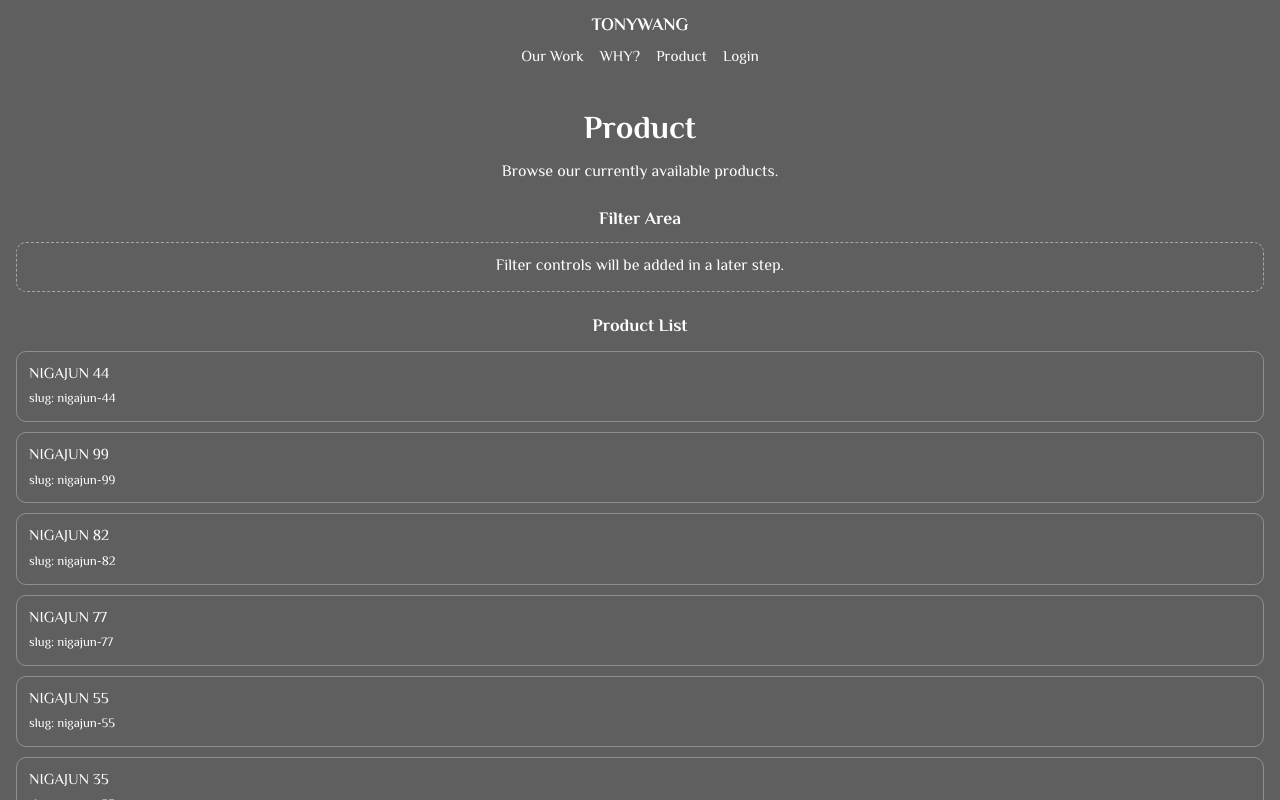
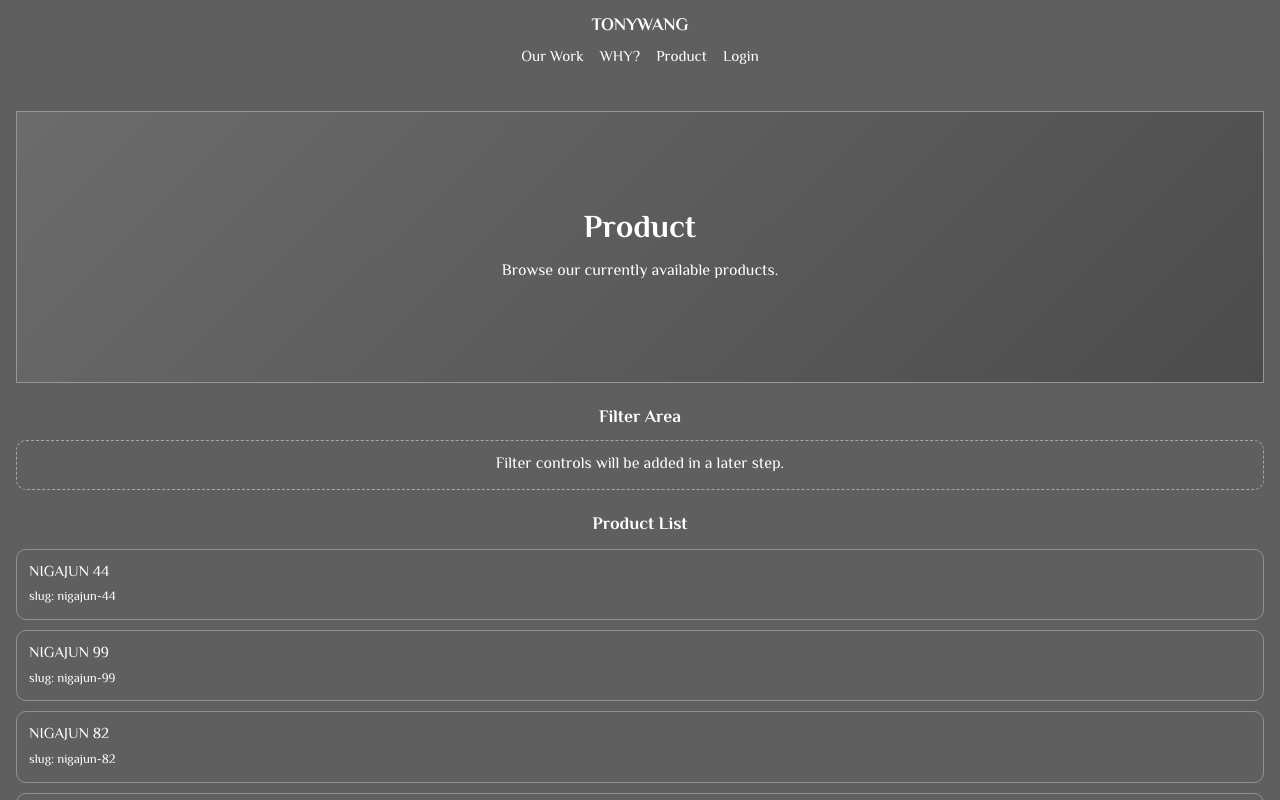
Before and after one commit to iamtonywang/tonytony, a Next.js app: page /products in a window 1280 px wide. Shown: the top 800 px of the page. Built offline with nearby package versions, Linux system fonts and the light colour scheme; a web font is replaced by a local one.

Commit message:
apply lazy video overlay to product hero

```diff
--- a/src/components/sections/Product/ProductHeroSection/ProductHeroSection.module.css
+++ b/src/components/sections/Product/ProductHeroSection/ProductHeroSection.module.css
@@ -3,8 +3,49 @@
   padding: 28px 16px 12px;
 }
 
-.heroInner {
+.heroVisual {
   width: 100%;
+  min-height: 34vh;
+  display: flex;
+  align-items: center;
+  justify-content: center;
+  position: relative;
+}
+
+.videoArea {
+  width: 100%;
+  min-height: 34vh;
+  position: relative;
+  overflow: hidden;
+  border: 1px solid rgba(255, 255, 255, 0.35);
+}
+
+.backgroundLayer {
+  position: absolute;
+  inset: 0;
+  background: linear-gradient(135deg, rgba(255, 255, 255, 0.08), rgba(0, 0, 0, 0.2));
+}
+
+.videoOverlay {
+  position: absolute;
+  inset: 0;
+  pointer-events: none;
+}
+
+.videoElement {
+  width: 100%;
+  height: 100%;
+  object-fit: cover;
+  display: block;
+  pointer-events: none;
+}
+
+.heroOverlay {
+  width: 100%;
+  max-width: 540px;
+  padding: 0 12px;
+  position: absolute;
+  z-index: 2;
   text-align: center;
 }
 
--- a/src/components/sections/Product/ProductHeroSection/ProductHeroSection.tsx
+++ b/src/components/sections/Product/ProductHeroSection/ProductHeroSection.tsx
@@ -1,11 +1,69 @@
+"use client";
+
+import { useEffect, useRef } from "react";
 import styles from "./ProductHeroSection.module.css";
 
 export default function ProductHeroSection() {
+  const heroVisualRef = useRef<HTMLDivElement | null>(null);
+  const videoOverlayRef = useRef<HTMLDivElement | null>(null);
+
+  useEffect(() => {
+    let isMounted = true;
+    let hasMountedVideo = false;
+
+    const mountVideoOverlay = () => {
+      if (!isMounted || hasMountedVideo || !videoOverlayRef.current) {
+        return;
+      }
+
+      const videoEl = document.createElement("video");
+      videoEl.className = styles.videoElement;
+      videoEl.muted = true;
+      videoEl.playsInline = true;
+      videoEl.loop = true;
+      videoEl.preload = "metadata";
+      videoEl.setAttribute("aria-hidden", "true");
+
+      videoOverlayRef.current.appendChild(videoEl);
+      hasMountedVideo = true;
+    };
+
+    const rafId = requestAnimationFrame(() => {
+      if (!heroVisualRef.current) {
+        return;
+      }
+
+      const observer = new IntersectionObserver(
+        (entries) => {
+          const [entry] = entries;
+          if (entry && entry.isIntersecting) {
+            mountVideoOverlay();
+            observer.disconnect();
+          }
+        },
+        { threshold: 0.2 }
+      );
+
+      observer.observe(heroVisualRef.current);
+    });
+
+    return () => {
+      isMounted = false;
+      cancelAnimationFrame(rafId);
+    };
+  }, []);
+
   return (
     <section className={styles.heroSection}>
-      <div className={styles.heroInner}>
-        <h1 className={styles.title}>Product</h1>
-        <p className={styles.subtitle}>Browse our currently available products.</p>
+      <div ref={heroVisualRef} className={styles.heroVisual}>
+        <div className={styles.videoArea}>
+          <div className={styles.backgroundLayer} />
+          <div ref={videoOverlayRef} className={styles.videoOverlay} aria-hidden="true" />
+        </div>
+        <div className={styles.heroOverlay}>
+          <h1 className={styles.title}>Product</h1>
+          <p className={styles.subtitle}>Browse our currently available products.</p>
+        </div>
       </div>
     </section>
   );
```
